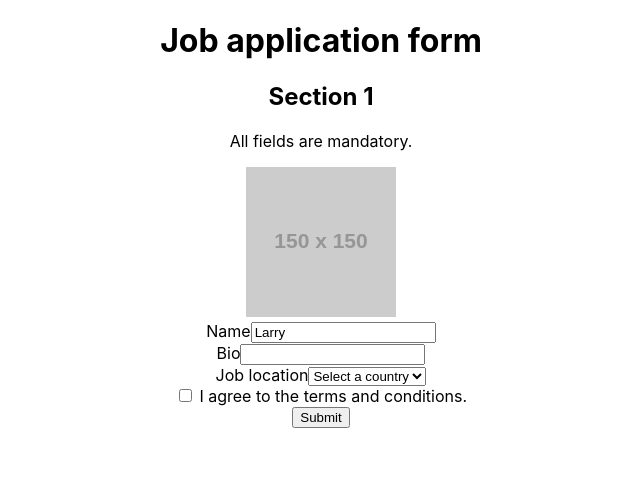
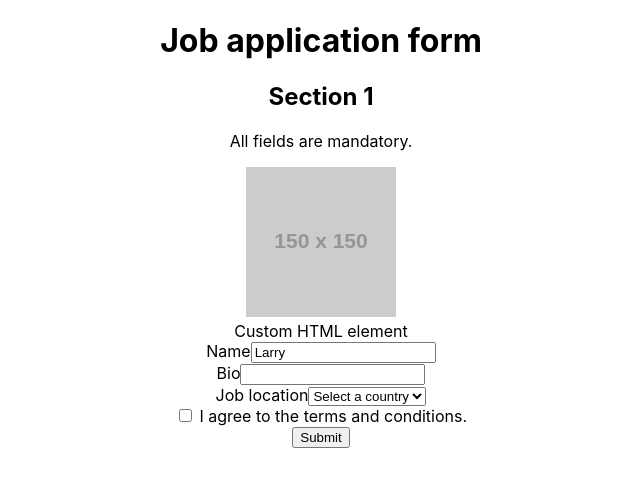
Before and after one commit to lgolding/codevolution-react-testing-tutorial, a React (Create React App) app: page / in a window 1280 px wide. Shown: the top 486 px of the page, without its empty margins (319-959 px from the left). Built offline with nearby package versions, Linux system fonts and the light colour scheme.

Commit message:
Demonstrate getByTestId.

```diff
--- a/src/components/application/application.tsx
+++ b/src/components/application/application.tsx
@@ -13,6 +13,7 @@ export const Application: FC<ApplicationProps> = ({}) => {
         alt="a person with a laptop"
         title="a person with a cell phone"
       ></img>
+      <div data-testid="custom-element">Custom HTML element</div>
       <form>
         <div>
           <label htmlFor="name">Name</label>
```
Also changed, not shown: 1 other file (tests, documents, lock files or other folders).
